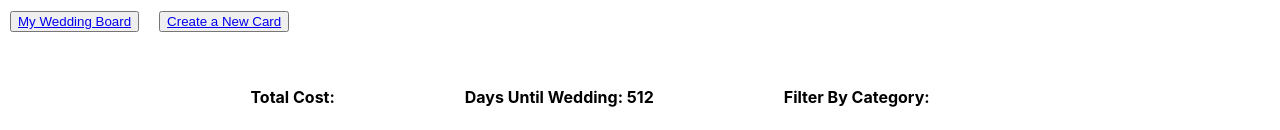
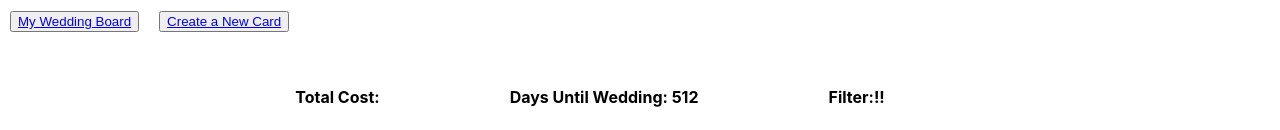
Before and after one commit to jasonbracco/WeddingWizard, a React (Create React App) app: page / in a window 1280 px wide. Shown: the top 130 px of the page. Built offline with nearby package versions, Linux system fonts and the light colour scheme; no server answers.

Commit message:
first commit to this filter branch

```diff
--- a/src/App.js
+++ b/src/App.js
@@ -73,7 +73,7 @@ function App() {
                     <strong>Days Until Wedding: {daysUntilWedding}</strong>
                   </div>
                   <div className="filter">
-                    <strong>Filter By Category:</strong>
+                    <strong>Filter:!!</strong>
                   </div>
                 </div>
                 <div>
```
